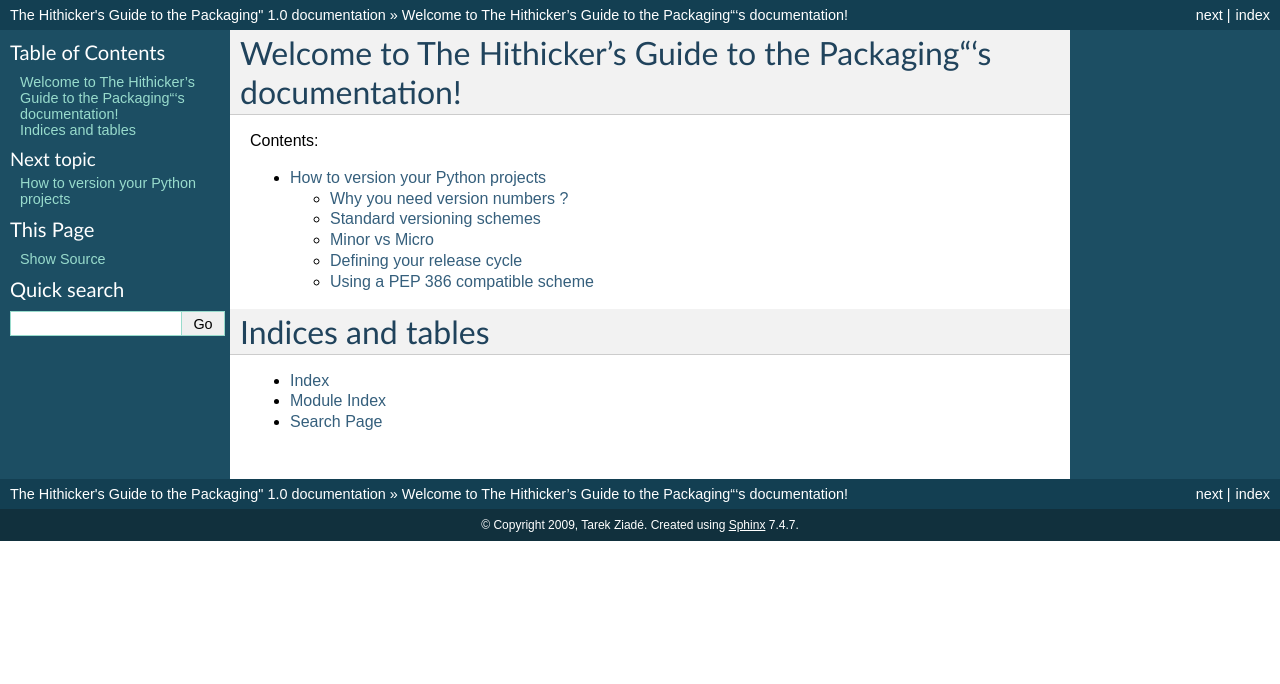
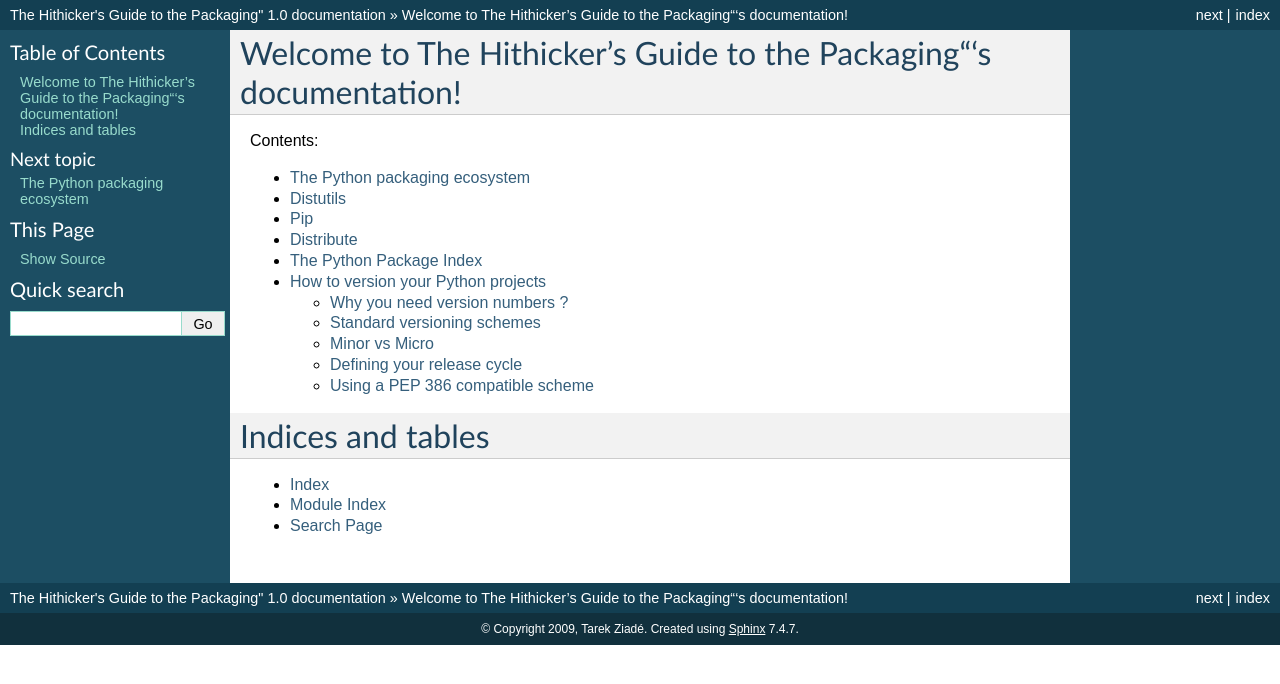
Before and after one commit to pypa/packaging.python.org, a Sphinx documentation site: the page built from source/index.txt, in a window 1280 px wide. Shown: the top 684 px of the page. Built offline with Sphinx 7.4.7, drawn with Linux system fonts in a browser that asks for light colours.

Commit message:
added an initial structure

```diff
--- /dev/null
+++ b/source/distribute.txt
@@ -0,0 +1,5 @@
+==========
+Distribute
+==========
+
+XXX
--- /dev/null
+++ b/source/distutils.txt
@@ -0,0 +1,5 @@
+=========
+Distutils
+=========
+
+TBD
--- a/source/index.txt
+++ b/source/index.txt
@@ -11,6 +11,11 @@ Contents:
 .. toctree::
    :maxdepth: 2
 
+   overview.txt
+   distutils.txt
+   pip.txt
+   distribute.txt
+   pypi.txt
    versioning.txt
 
 Indices and tables
--- /dev/null
+++ b/source/overview.txt
@@ -0,0 +1,5 @@
+==============================
+The Python packaging ecosystem
+==============================
+
+TBD
--- /dev/null
+++ b/source/pip.txt
@@ -0,0 +1,5 @@
+===
+Pip
+===
+
+TBD
--- /dev/null
+++ b/source/pypi.txt
@@ -0,0 +1,5 @@
+========================
+The Python Package Index
+========================
+
+TBD
```
